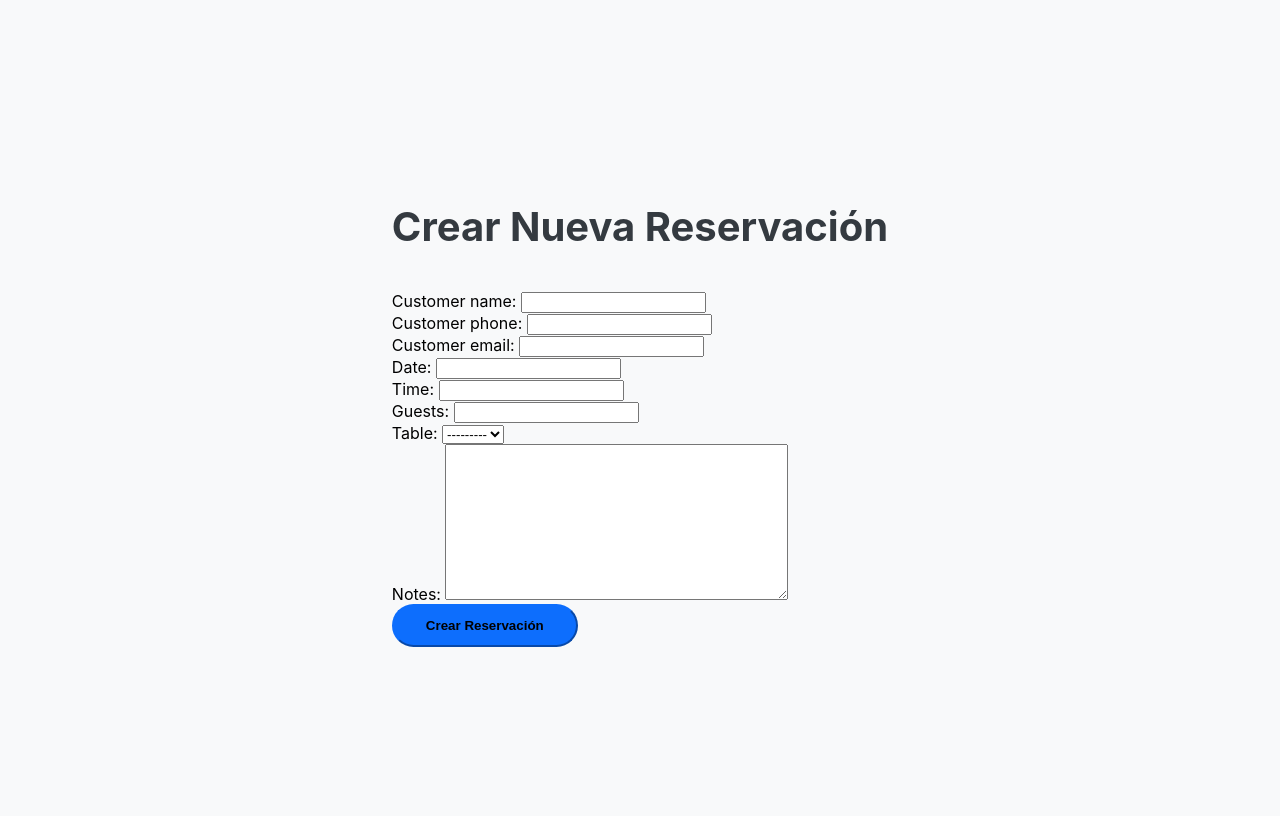
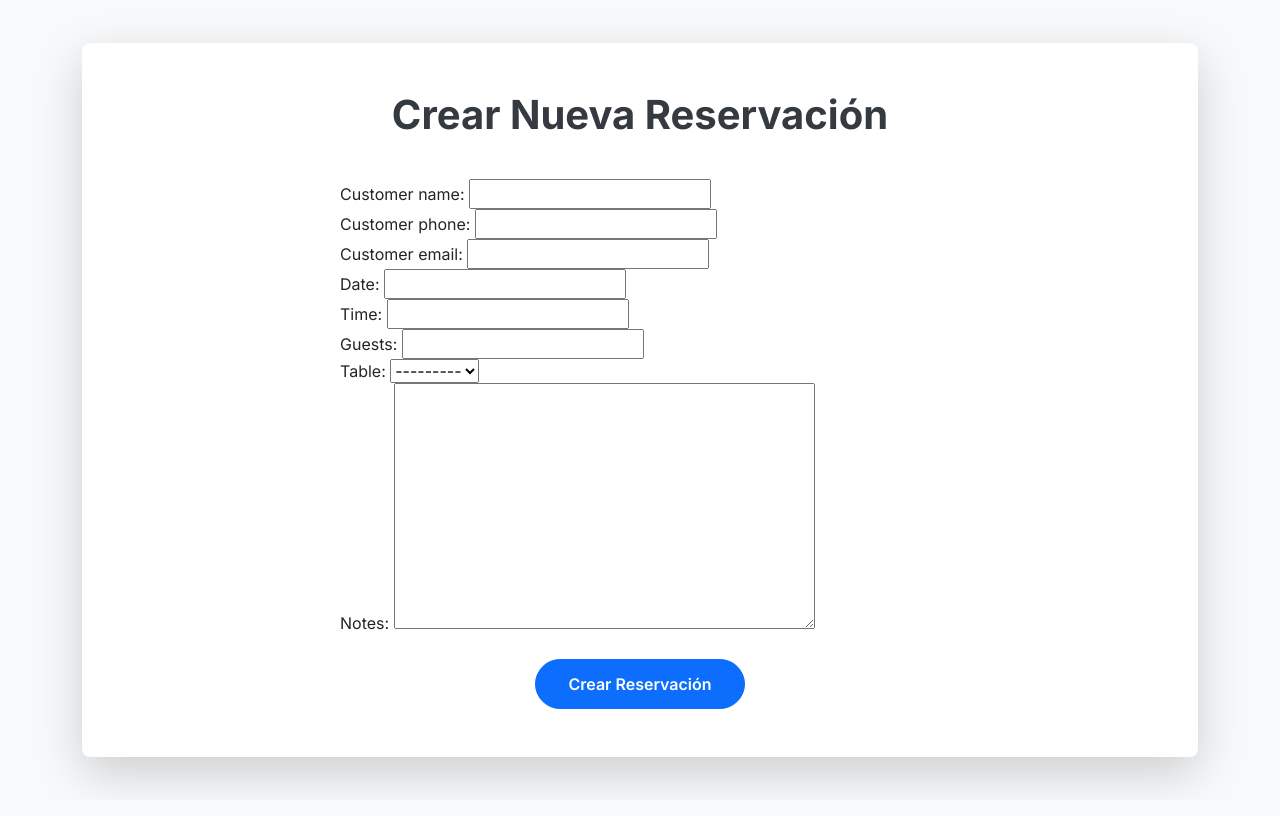
Before and after one commit to DinimixisDEMZ/Programa-de-Reserva-para-Restaurantes, a Django app: page /reservations/create/ in a window 1280 px wide. After the commit the page ends 786 px from the top, so only its background shows below. Run offline with Django 5.2, Linux system fonts and the light colour scheme; data that the repository does not hold is empty; some libraries are stand-ins or nearby versions.

Commit message:
Corrección de detalles menores.

```diff
--- a/templates/droga2.html
+++ b/templates/droga2.html
@@ -5,8 +5,8 @@
   <meta charset="UTF-8">
   <meta name="viewport" content="width=device-width, initial-scale=1.0">
   <title>Panel de Administración - Mi Restaurante</title>
-  <link href="{% static /css/bootstrap.min.css}" rel="stylesheet">
-  <link rel="stylesheet" href="{% static /css/bootstrap-icons.css}">
+  <link href="{% static '/css/bootstrap.min.css' %}" rel="stylesheet">
+  <link rel="stylesheet" href="{% static '/css/bootstrap-icons.css' %}">
   <style>
     body {
       background-color: #f0f2f5;
@@ -325,6 +325,6 @@
     </div>
   </footer>
 
-<script src="{% static /js/bootstrap.bundle.min.js}"></script>
+<script src="{% static '/js/bootstrap.bundle.min.js' %}"></script>
 </body>
 </html>
--- a/templates/indexed.html
+++ b/templates/indexed.html
@@ -5,8 +5,8 @@
   <meta charset="UTF-8">
   <meta name="viewport" content="width=device-width, initial-scale=1.0">
   <title>Gestión de reserva del restaurante - Vista General</title>
-  <link href="{% static /css/bootstrap.min.css}" rel="stylesheet">
-  <link rel="stylesheet" href="{% static font/bootstrap-icons.min.css}">
+  <link href="{% static '/css/bootstrap.min.css'}" rel="stylesheet">
+  <link rel="stylesheet" href="{% static 'font/bootstrap-icons.min.css' %}">
   <style>
     /* Estilos personalizados */
     body {
@@ -363,6 +363,6 @@
     </div>
   </footer>
 
-  <script src="{% static /js/bootstrap.bundle.min.js}"></script>
+  <script src="{% static '/js/bootstrap.bundle.min.js' %}"></script>
 </body>
 </html>
--- a/templates/reservaciones/create-reservation.html
+++ b/templates/reservaciones/create-reservation.html
@@ -6,11 +6,12 @@
     <meta name="viewport" content="width=device-width, initial-scale=1.0">
     <title>Crear Reservación</title>
     <!-- Bootstrap CSS CDN -->
-    <link href="{% static /css/bootstrap.min.css}" rel="stylesheet">
+    <link href="{% static '/css/bootstrap.min.css' %}" rel="stylesheet">
     <!-- Bootstrap Icons CDN -->
-    <link rel="stylesheet" href="{% static /font/bootstrap-icons.min.css}">
+    <link rel="stylesheet" href="{% static '/font/bootstrap-icons.min.css' %}">
     <!-- Inter Font para una tipografía limpia y legible -->
-    <link rel="stylesheet" href="{% static /font/css2.css}">
+    <link rel="stylesheet" href="{% static '/font/css2.css' %}">
+
     <style>
         /* Estilos personalizados para complementar Bootstrap */
         body {
@@ -77,6 +78,6 @@
     </main>
 
     <!-- Bootstrap Bundle con Popper -->
-    <script src="{% static /js/bootstrap.bundle.min.js}"></script>
+    <script src="{% static '/js/bootstrap.bundle.min.js' %}"></script>
 </body>
 </html>
--- a/templates/reservaciones/reserva.html
+++ b/templates/reservaciones/reserva.html
@@ -5,7 +5,7 @@
     <meta charset="UTF-8">
     <meta name="viewport" content="width=device-width, initial-scale=1.0">
     <title>Bella Italia - Reservas</title>
-    <link href="{% static '/font/css2.css'}" rel="stylesheet">
+    <link href="{% static '/font/css2.css' %}" rel="stylesheet">
     <style>
         :root {
             --italian-green: #009246;
```
Also changed, not shown: templates/reservaciones/list-reservation.html (+2 -5 lines).
